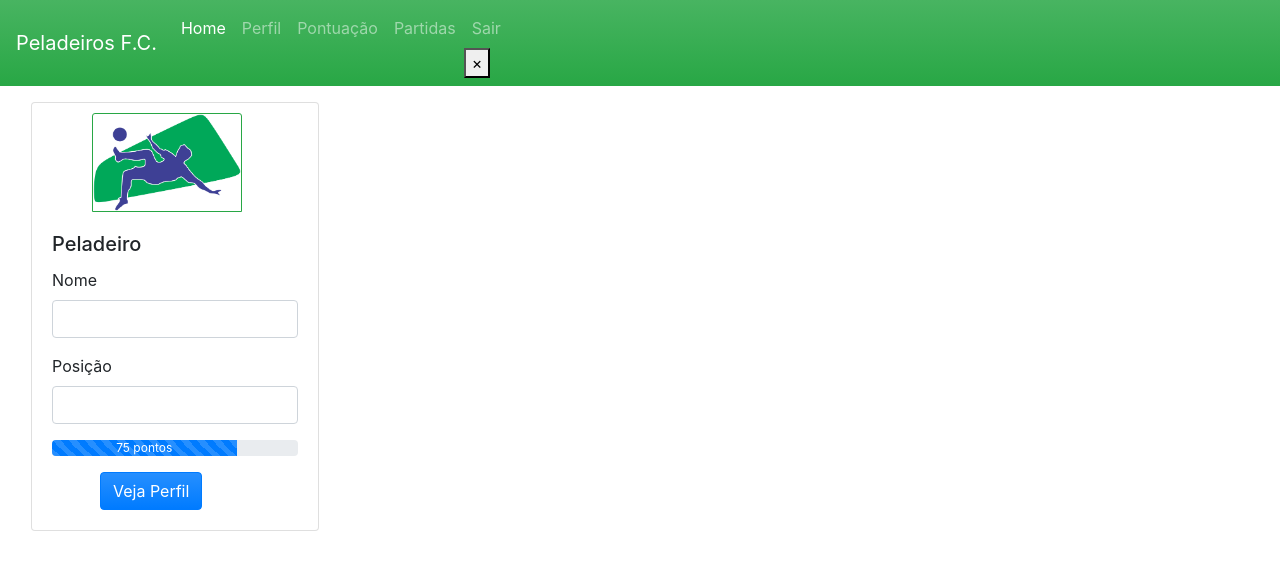
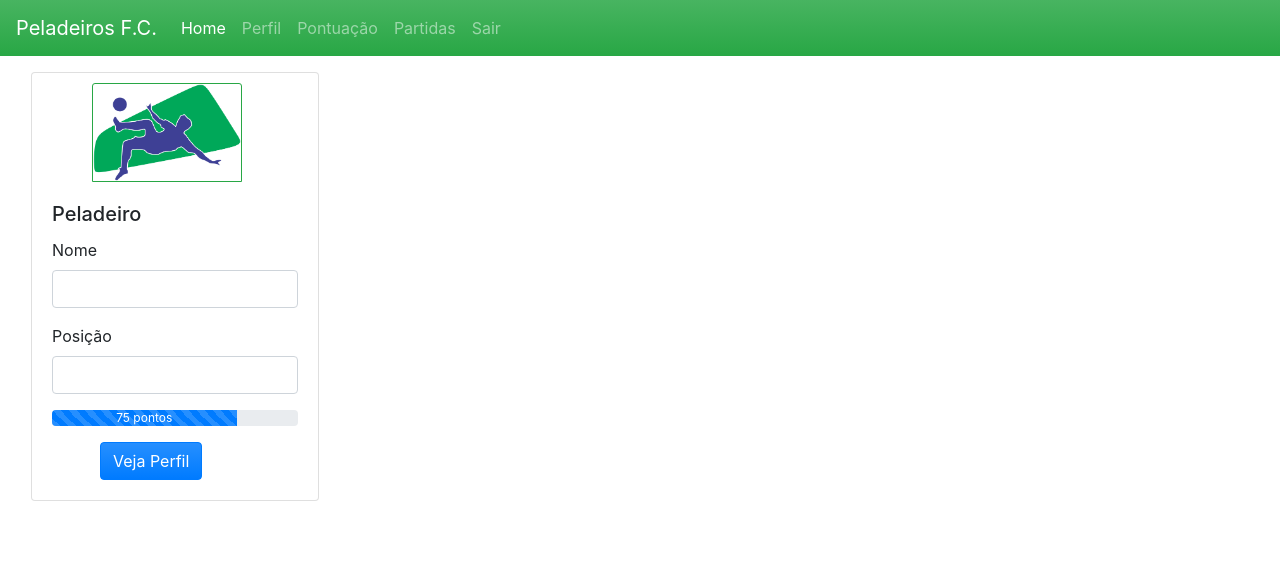
Before and after one commit to paolapichu/Peladeiros, a website: page src/index.html in a window 1280 px wide. Drawn offline with Linux system fonts and the light colour scheme.

Commit message:
Update index.html

```diff
--- a/src/index.html
+++ b/src/index.html
@@ -31,9 +31,6 @@
           </li>
           <li class="nav-item">
             <a class="nav-link" href="view/login.html">Sair</a>
-             <button type="button" class="Sair" data-dismiss="modal" aria-label="Sair">
-                            <span aria-hidden="true">&times;</span>
-                        </button>
           </li>
         </ul>
       </div>
```
